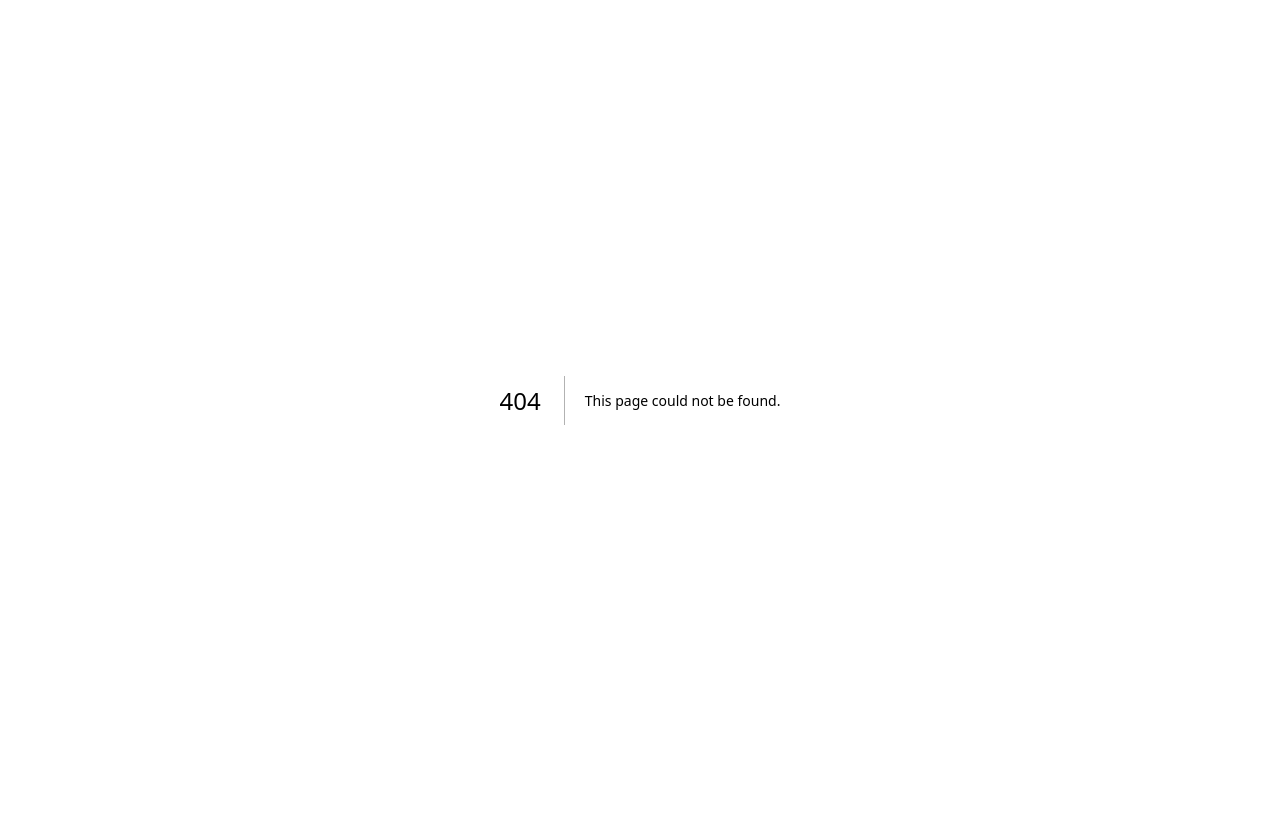
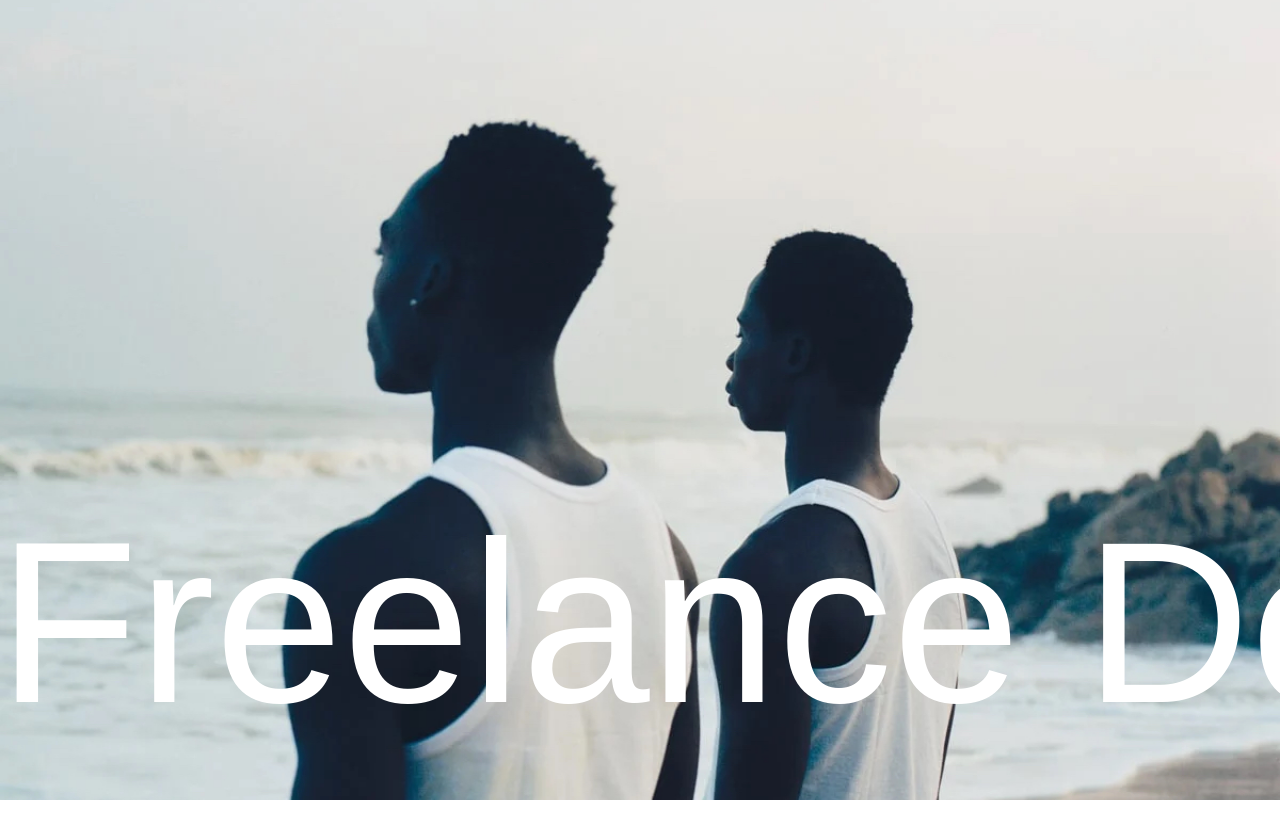
Before and after one commit to jiaxing98/nextjs-animation, a Next.js app: page /infinite-text-on-scroll in a window 1280 px wide. Before the commit this address had no page. Shown: the top 838 px of the page. Before the commit the page ends 800 px from the top, so only its background shows below. Built offline with nearby package versions, Linux system fonts and the light colour scheme.

Commit message:
Infinite Text On Scroll

```diff
--- /dev/null
+++ b/app/infinite-text-on-scroll/page.module.css
@@ -0,0 +1,16 @@
+.sliderContainer {
+  @apply absolute;
+  top: calc(100vh - 350px);
+}
+
+.slider {
+  @apply relative whitespace-nowrap;
+}
+
+.slider p {
+  @apply relative text-white m-0 text-[230px] font-medium pr-[50px];
+}
+
+.slider p:nth-of-type(2) {
+  @apply absolute top-0 left-full;
+}
--- /dev/null
+++ b/app/infinite-text-on-scroll/page.tsx
@@ -0,0 +1,62 @@
+'use client'
+
+import gsap from 'gsap'
+import { ScrollTrigger } from 'gsap/all'
+import Image from 'next/image'
+import { useEffect, useRef } from 'react'
+import styles from './page.module.css'
+
+export default function Page() {
+  const firstText = useRef(null)
+  const secondText = useRef<HTMLParagraphElement>(null)
+  const slider = useRef(null)
+  let xPercent = 0
+  let direction = -1
+
+  const animate = () => {
+    if (xPercent < -100) {
+      xPercent = 0
+    } else if (xPercent > 0) {
+      xPercent = -100
+    }
+
+    gsap.set(firstText.current, { xPercent: xPercent })
+    gsap.set(secondText.current, { xPercent: xPercent })
+    requestAnimationFrame(animate)
+    xPercent += 0.1 * direction
+  }
+
+  useEffect(() => {
+    gsap.registerPlugin(ScrollTrigger)
+
+    gsap.to(slider.current, {
+      scrollTrigger: {
+        trigger: document.documentElement,
+        scrub: 0.5,
+        start: 0,
+        end: window.innerHeight,
+        onUpdate: (e) => (direction = e.direction * -1),
+      },
+      x: '-500px',
+    })
+
+    requestAnimationFrame(animate)
+  }, [])
+
+  return (
+    <main className="flex relative h-screen mb-[100vh] overflow-hidden">
+      <Image
+        className="object-cover"
+        src={`/images/infinite-text-on-scroll/background.jpg`}
+        alt="background"
+        fill
+      />
+      <div className={styles.sliderContainer}>
+        <div ref={slider} className={styles.slider}>
+          <p ref={firstText}>Freelance Developer -</p>
+          <p ref={secondText}>Freelance Developer -</p>
+        </div>
+      </div>
+    </main>
+  )
+}
```
Also changed, not shown: public/images/infinite-text-on-scroll/background.jpg (added).
